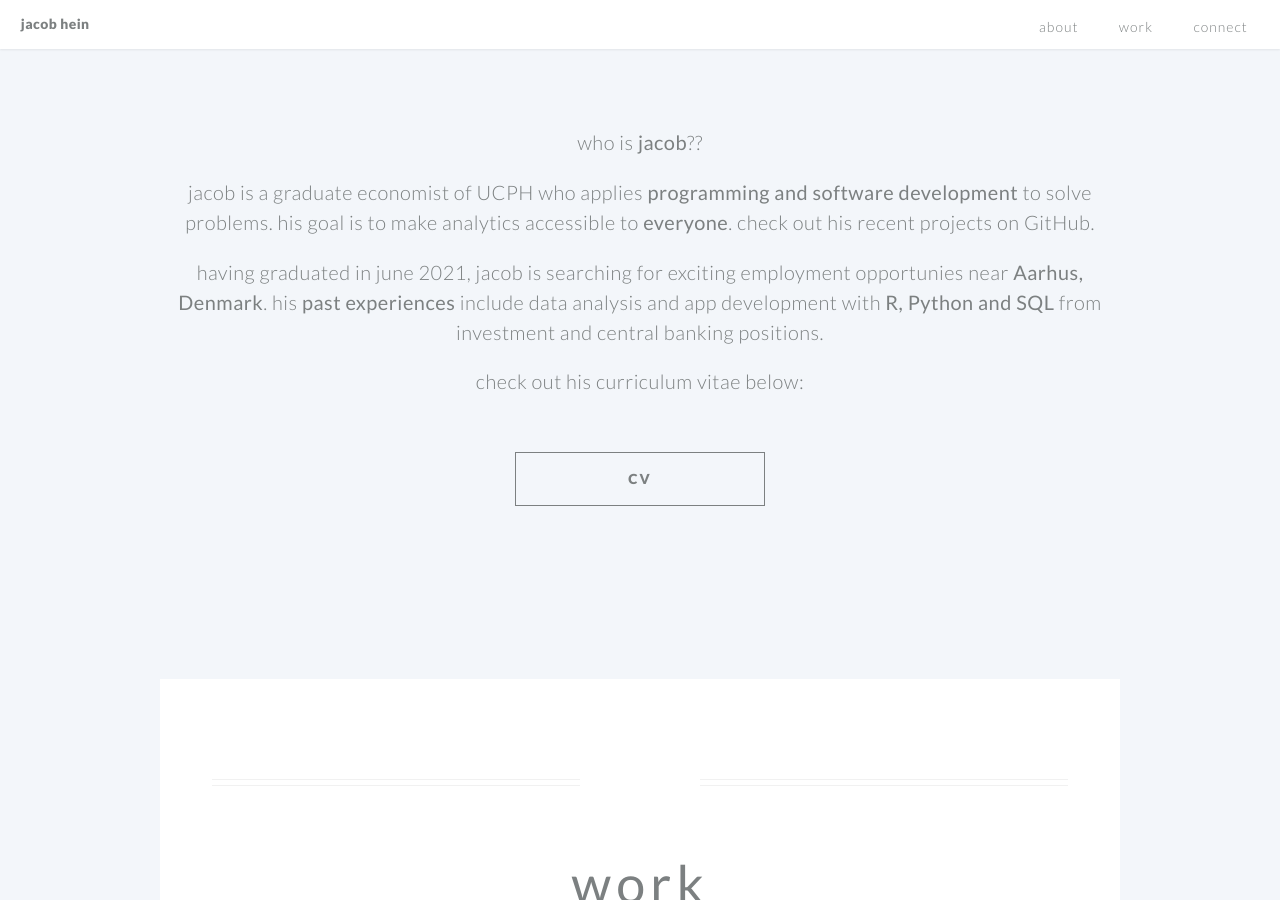
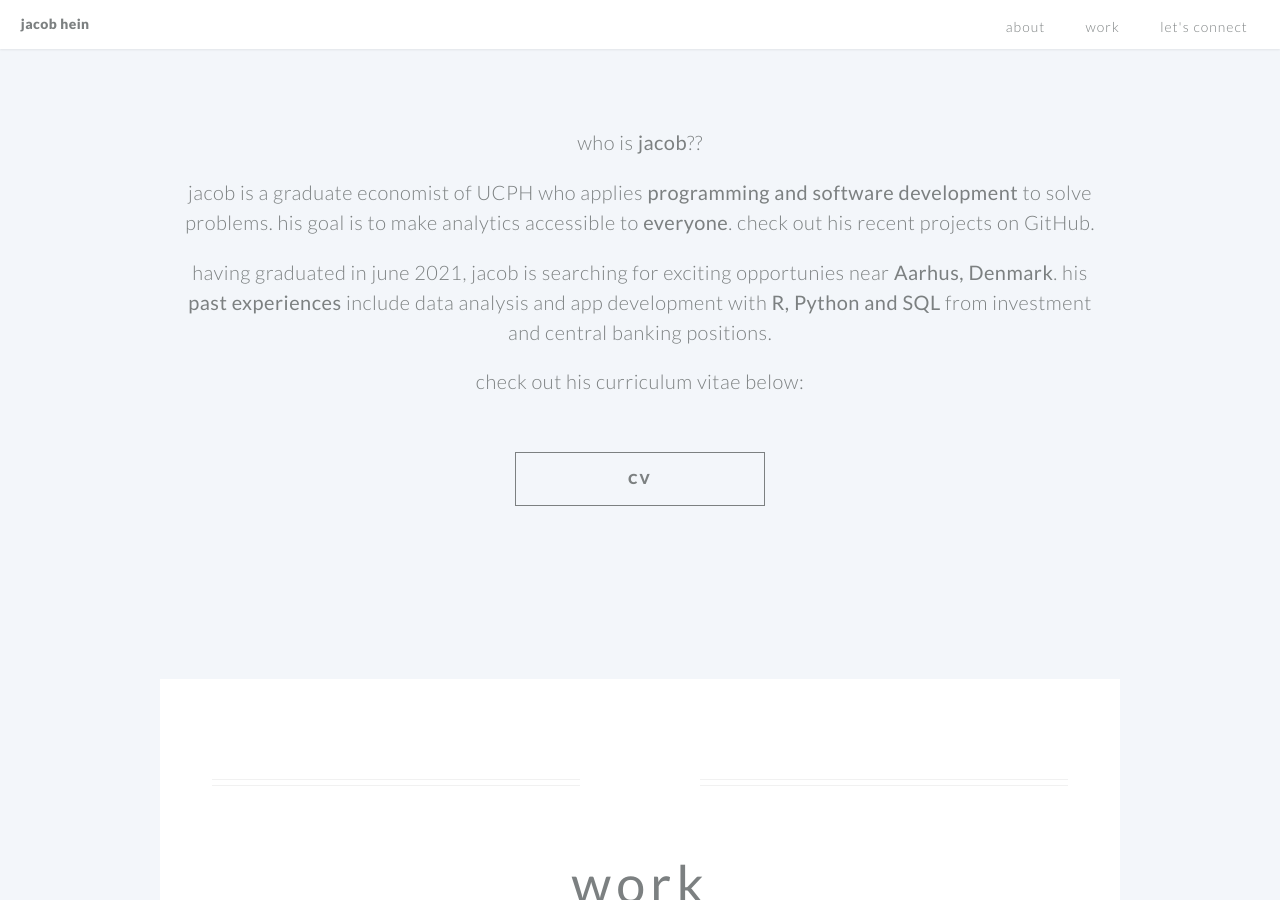
Before and after one commit to jacob-hein/jacobhein.com, a Jekyll site: the page built from index.md, in a window 1280 px wide and 900 px high, scrolled down 741 px. Built offline with Jekyll 4.4.1, drawn with Linux system fonts in a browser that asks for light colours.

Commit message:
Update index.md

```diff
--- a/index.md
+++ b/index.md
@@ -35,7 +35,7 @@
 # optional CTA section --------------------------------------------------
 
 # By declaring these variables, you can include a CTA section.
-cta: connect # the heading for your CTA section
+cta: let's connect # the heading for your CTA section
 cta_description: don't hesitate to reach out. # a description to be desplayed below the heading and above the content
 cta_button: mailto:jacob-hein@hotmail.com # a link to an external website or to media
 cta_button_label: contact # the label on the button
@@ -46,6 +46,6 @@
 
 ### jacob is a graduate economist of UCPH who applies **programming and software development** to solve problems. his goal is to make analytics accessible to **everyone**. check out his recent projects [on GitHub](https://github.com/jacobshein).
 
-### having graduated in june 2021, jacob is searching for exciting employment opportunies near **Aarhus, Denmark**. his **past experiences** include data analysis and app development with **R, Python and SQL** from investment and central banking positions.
+### having graduated in june 2021, jacob is searching for exciting opportunies near **Aarhus, Denmark**. his **past experiences** include data analysis and app development with **R, Python and SQL** from investment and central banking positions.
 
 ### check out his curriculum vitae below:
```
